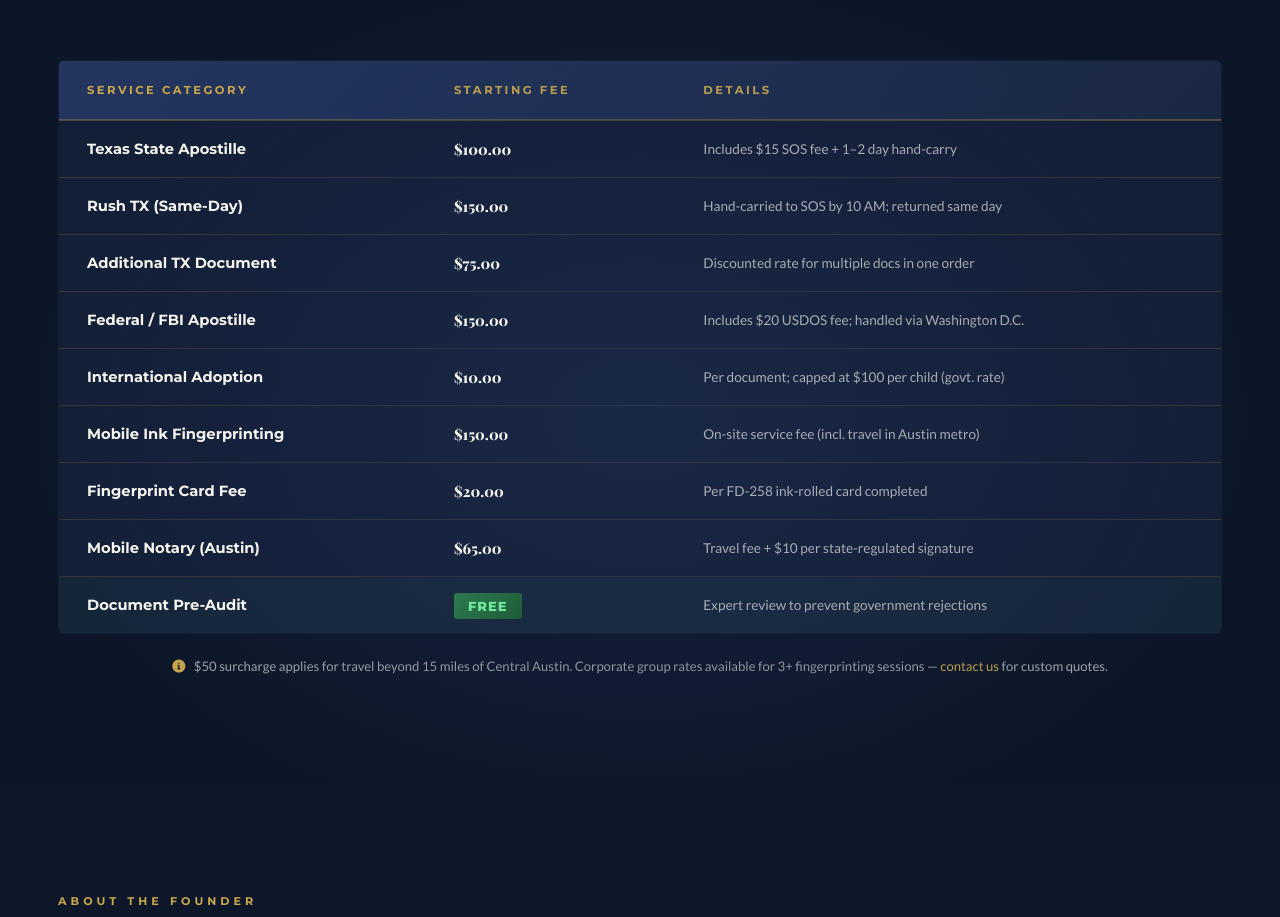
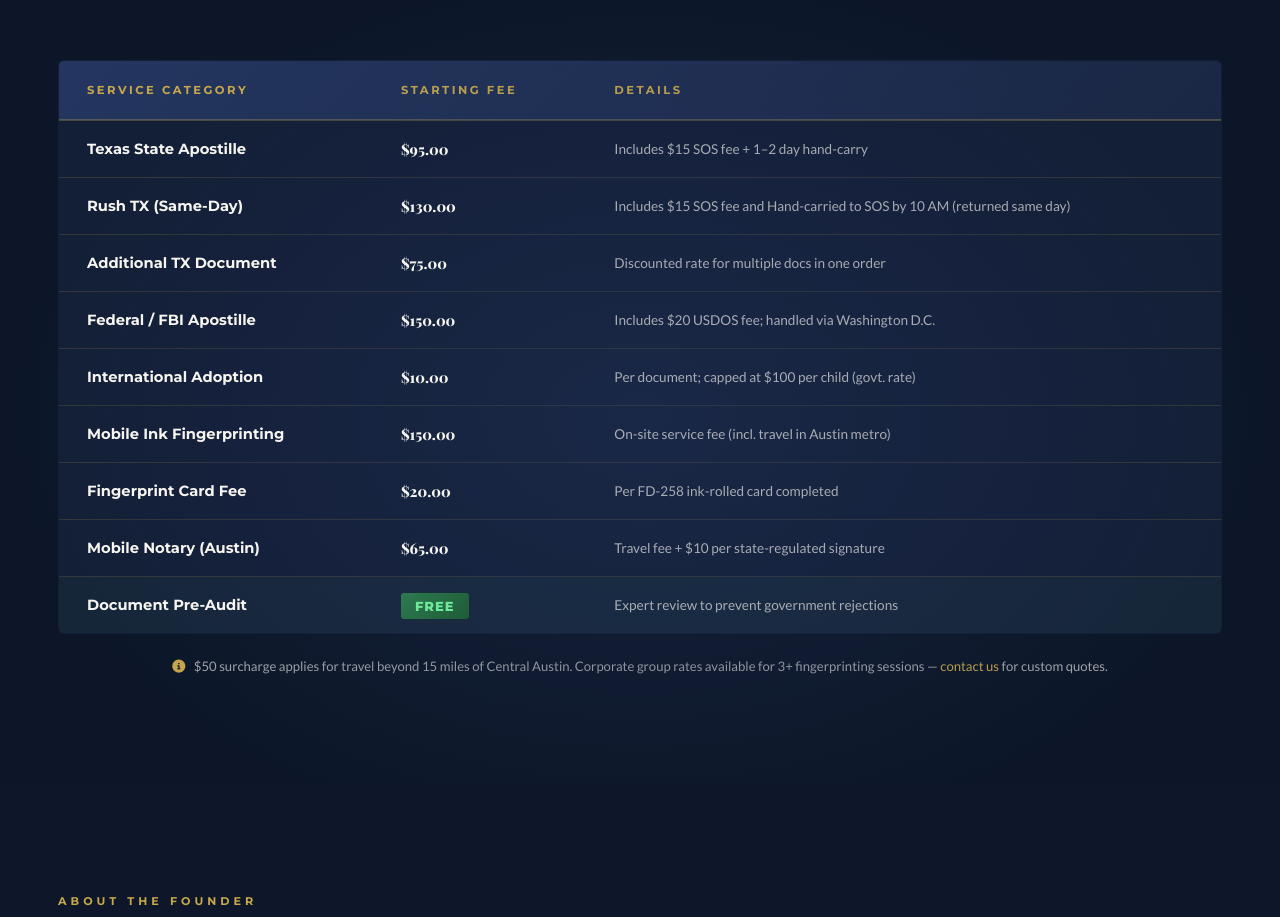
Before and after one commit to Mohammed-Farooq-Akber/signaturesecure, a website: page public/index.html in a window 1280 px wide. Shown: the part 3420-4337 px from the top of the page. Drawn offline with nearby package versions, Linux system fonts and the light colour scheme.

Commit message:
Update prices for Texas State Apostille services

```diff
--- a/public/index.html
+++ b/public/index.html
@@ -337,13 +337,13 @@
                     <tbody>
                         <tr class="table-row-animate">
                             <td><strong>Texas State Apostille</strong></td>
-                            <td class="price-cell">$100.00</td>
+                            <td class="price-cell">$95.00</td>
                             <td>Includes $15 SOS fee + 1–2 day hand-carry</td>
                         </tr>
                         <tr class="table-row-animate">
                             <td><strong>Rush TX (Same-Day)</strong></td>
-                            <td class="price-cell">$150.00</td>
-                            <td>Hand-carried to SOS by 10 AM; returned same day</td>
+                            <td class="price-cell">$130.00</td>
+                            <td>Includes $15 SOS fee and Hand-carried to SOS by 10 AM (returned same day)</td>
                         </tr>
                         <tr class="table-row-animate">
                             <td><strong>Additional TX Document</strong></td>
```
